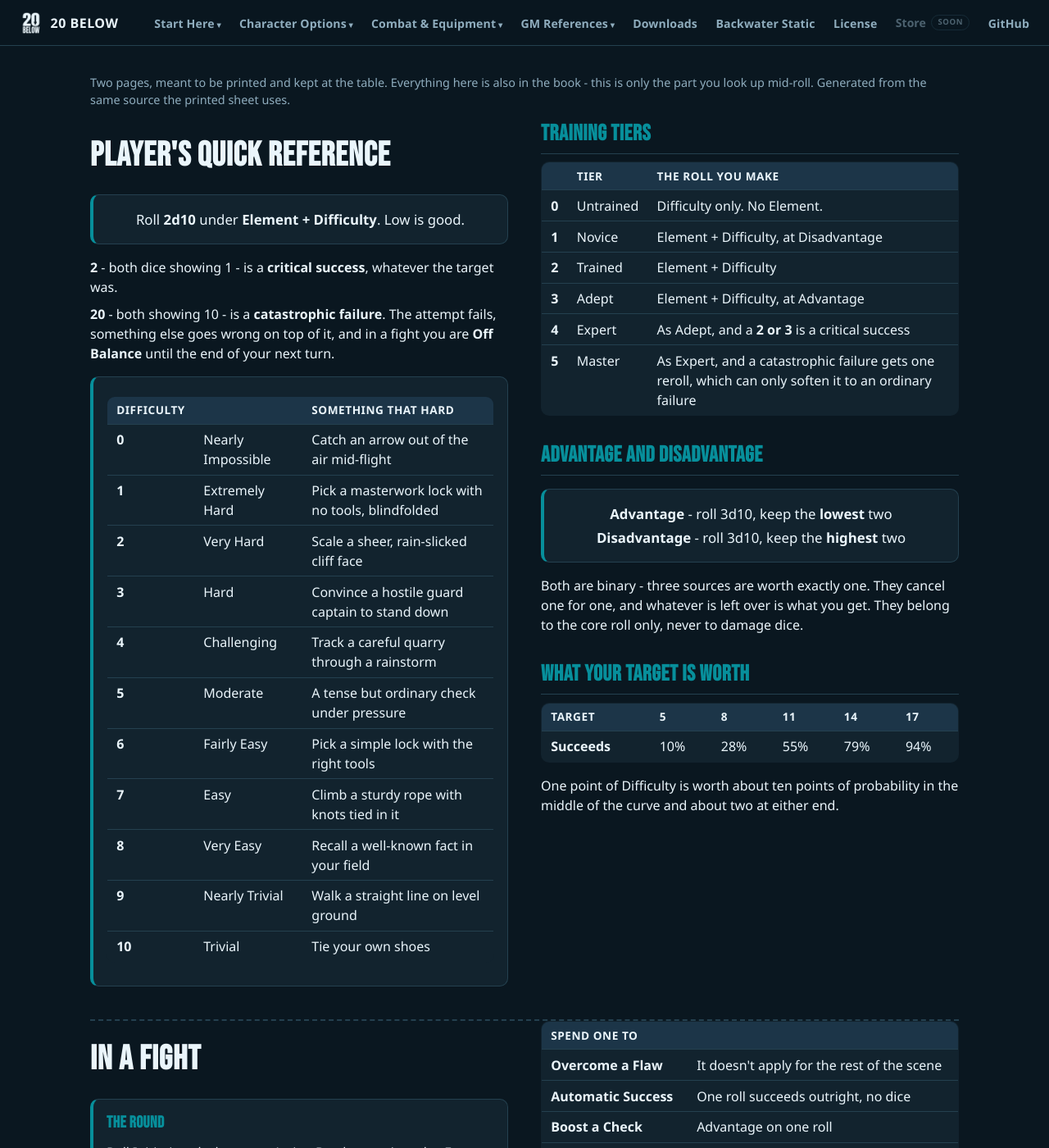
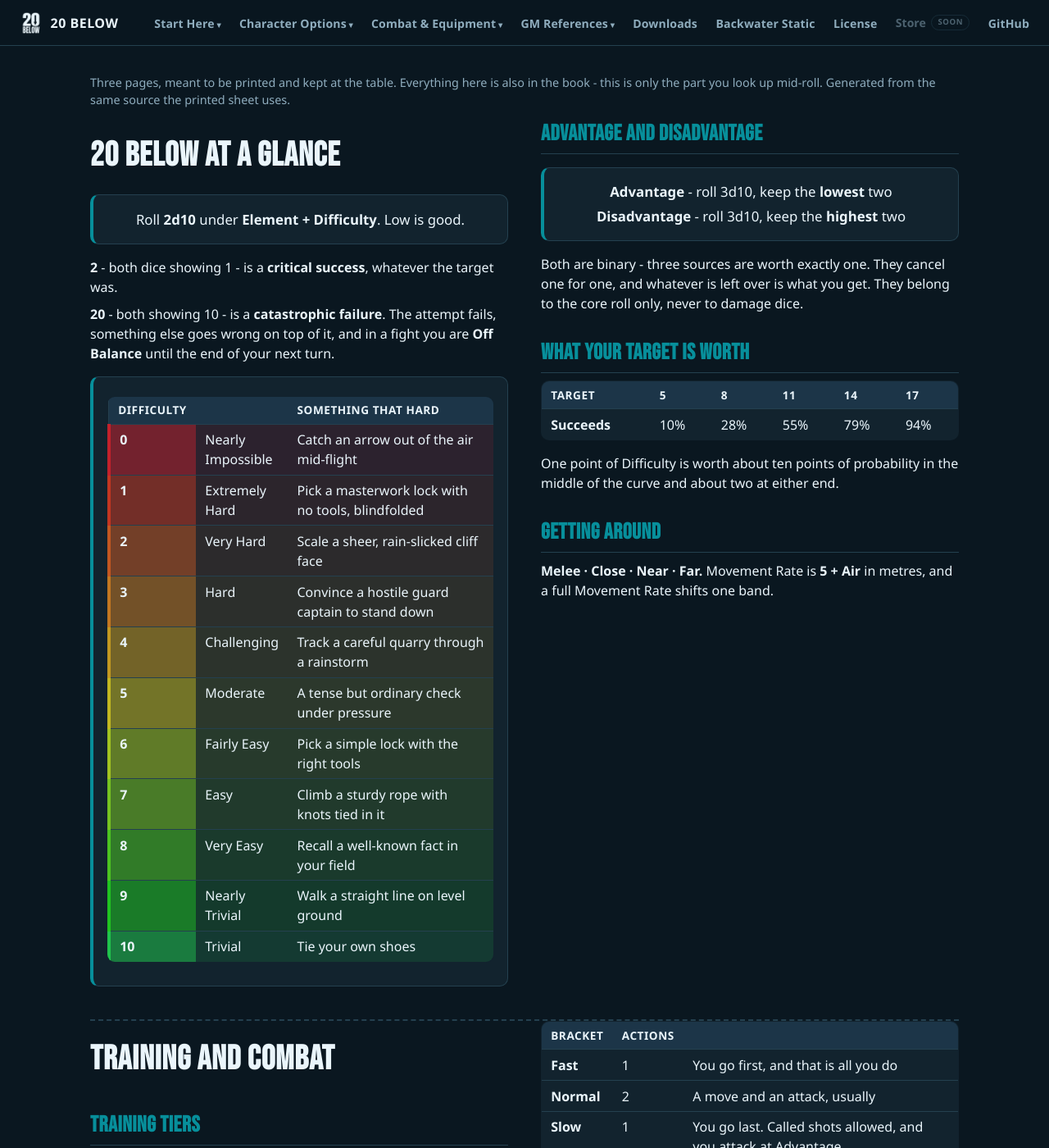
Before and after one commit to feralucce/20_Below, a Jekyll site: the page built from docs/player-quick-reference.html, in a window 1280 px wide and 1400 px high. Shown: the whole window at 82% size. Built offline with Jekyll 4.4.1, drawn with Linux system fonts in a browser that asks for light colours; some of the changed text lies outside the part shown.

Commit message:
Colour the Difficulty ladder, and make the sheet fit its pages
The ladder now runs deep red at Nearly Impossible to green at Trivial.
The number cell carries the colour as a solid block so the rungs read as
one column down the left edge; the row keeps a faint wash so the eye
tracks across to the example. The name column still says which rung it
is, so the chart works in greyscale, in a black-and-white print, and for
anyone the colour does not reach - the colour is reinforcement, never the
only channel.

One line of markdown drives both outputs. `wide` was discarding its
variant, and blocks.js drops any variant not on an allowlist so a typo
cannot leave a dead class. `difficulty` could not join VARIANTS, which
also drives the built-in guide's colour swatches and would have gained a
swatch for a colour that does not exist, so layout variants get their own
list with the same behaviour.

The sheet is also renamed to "20 Below at a Glance", through the heading,
the title, the description and the nav. The URL keeps its old filename;
renaming it would break existing links for nothing.

And it is three pages now, because it was never two. At Letter trim page
one ran 36% over and page two 46% - the Brewery reports the number of
\page markers, not the number of sheets it prints on. The split follows
measured section heights rather than where the old break happened to
fall, and no content was cut to get there: the reordering compared every
body line before and after and refused to write if one moved in or out.
The space came from a layout bug instead. Brewery tables are
table-layout:fixed, so the ladder's three columns split into equal thirds
and the first holds a single digit. A third of the page for "0" wrapped
nearly every example onto a second line; naming the two narrow columns
drops all eleven rows to one line and recovers more than the overflow.
That is the difference between three pages and four.

All three pages now measure exactly to the sheet, and the overflow
warning is gone. Every rule added is scoped to .wide--difficulty, so no
other Brewery document changes.

Co-Authored-By: Claude Opus 5 <noreply@anthropic.com>

```diff
--- a/_includes/site-nav.html
+++ b/_includes/site-nav.html
@@ -28,7 +28,7 @@ own <main id="main">. It is invisible until focused.
     <li class="has-dropdown">
       <a href="/rules-hub.html"{% if page.nav_section == "start" %} aria-current="page"{% endif %}>Start Here</a>
       <ul class="dropdown">
-        <li><a href="/docs/player-quick-reference.html">Player's Quick Reference</a></li>
+        <li><a href="/docs/player-quick-reference.html">20 Below at a Glance</a></li>
         <li><a href="/docs/combat-flow-reference.html">How Do I&hellip;?</a></li>
         <li><a href="/webbook/">The Player's Guide</a></li>
         <li><a href="/webbook/introduction.html">Introduction</a></li>
--- a/docs/player-quick-reference.html
+++ b/docs/player-quick-reference.html
@@ -6,8 +6,8 @@ nav_section: start
 <head>
 <meta charset="utf-8" />
 <meta name="viewport" content="width=device-width, initial-scale=1" />
-<title>Player's Quick Reference - 20 Below</title>
-<meta name="description" content="The two-page 20 Below player reference: the core roll, the Difficulty ladder, Training Tiers, combat, Ki, Fate Tokens and conditions." />
+<title>20 Below at a Glance</title>
+<meta name="description" content="The 20 Below player reference: the core roll, the Difficulty ladder, Training Tiers, combat, Ki, Fate Tokens and conditions." />
 <link rel="icon" type="image/x-icon" href="assets/brand/favicon.ico" />
 <link rel="icon" type="image/png" sizes="32x32" href="assets/brand/favicon-32.png" />
 <link rel="apple-touch-icon" href="assets/brand/favicon-128.png" />
@@ -46,6 +46,38 @@ nav_section: start
            padding: 0.8rem 1rem; margin: 1rem 0; }
   .block.roll { text-align: center; font-size: 1.05rem; }
   .block.roll p { margin: 0.25rem 0; }
+  /* The Difficulty ladder, hardest to easiest. Decoration only - the
+     name column carries the rung, so it survives greyscale and
+     anyone the colour does not reach. */
+  /* Fixed layout splits three columns into equal thirds, and the first
+     one holds a single digit. Naming the narrow two lets each example
+     set on one line, which is the difference between this sheet being
+     three pages and four. */
+  .wide--difficulty td:first-child,.wide--difficulty th:first-child{width:11%}
+  .wide--difficulty td:nth-child(2),.wide--difficulty th:nth-child(2){width:22%}
+  .wide--difficulty tbody tr:nth-child(1){background:hsla(356,72%,48%,.13)}
+  .wide--difficulty tbody tr:nth-child(1) td:first-child{background:hsla(356,72%,48%,.42);border-left:5px solid hsla(356,72%,46%,.95)}
+  .wide--difficulty tbody tr:nth-child(2){background:hsla(8,72%,48%,.13)}
+  .wide--difficulty tbody tr:nth-child(2) td:first-child{background:hsla(8,72%,48%,.42);border-left:5px solid hsla(8,72%,46%,.95)}
+  .wide--difficulty tbody tr:nth-child(3){background:hsla(20,72%,48%,.13)}
+  .wide--difficulty tbody tr:nth-child(3) td:first-child{background:hsla(20,72%,48%,.42);border-left:5px solid hsla(20,72%,46%,.95)}
+  .wide--difficulty tbody tr:nth-child(4){background:hsla(32,72%,48%,.13)}
+  .wide--difficulty tbody tr:nth-child(4) td:first-child{background:hsla(32,72%,48%,.42);border-left:5px solid hsla(32,72%,46%,.95)}
+  .wide--difficulty tbody tr:nth-child(5){background:hsla(44,72%,48%,.13)}
+  .wide--difficulty tbody tr:nth-child(5) td:first-child{background:hsla(44,72%,48%,.42);border-left:5px solid hsla(44,72%,46%,.95)}
+  .wide--difficulty tbody tr:nth-child(6){background:hsla(56,72%,48%,.13)}
+  .wide--difficulty tbody tr:nth-child(6) td:first-child{background:hsla(56,72%,48%,.42);border-left:5px solid hsla(56,72%,46%,.95)}
+  .wide--difficulty tbody tr:nth-child(7){background:hsla(72,72%,48%,.13)}
+  .wide--difficulty tbody tr:nth-child(7) td:first-child{background:hsla(72,72%,48%,.42);border-left:5px solid hsla(72,72%,46%,.95)}
+  .wide--difficulty tbody tr:nth-child(8){background:hsla(88,72%,48%,.13)}
+  .wide--difficulty tbody tr:nth-child(8) td:first-child{background:hsla(88,72%,48%,.42);border-left:5px solid hsla(88,72%,46%,.95)}
+  .wide--difficulty tbody tr:nth-child(9){background:hsla(104,72%,48%,.13)}
+  .wide--difficulty tbody tr:nth-child(9) td:first-child{background:hsla(104,72%,48%,.42);border-left:5px solid hsla(104,72%,46%,.95)}
+  .wide--difficulty tbody tr:nth-child(10){background:hsla(120,72%,48%,.13)}
+  .wide--difficulty tbody tr:nth-child(10) td:first-child{background:hsla(120,72%,48%,.42);border-left:5px solid hsla(120,72%,46%,.95)}
+  .wide--difficulty tbody tr:nth-child(11){background:hsla(136,72%,48%,.13)}
+  .wide--difficulty tbody tr:nth-child(11) td:first-child{background:hsla(136,72%,48%,.42);border-left:5px solid hsla(136,72%,46%,.95)}
+
   .page-split { border: none; border-top: 2px dashed var(--panel-border); margin: 2.5rem 0 0; }
   .sheet-note { color: var(--text-dim); font-size: 0.9rem; }
   /* Two columns on a wide screen, one on a phone - it is a reference, not an essay. */
@@ -69,16 +101,16 @@ nav_section: start
 <body>
 {% include site-nav.html %}
 <main id="main">
-<p class="sheet-note no-print">Two pages, meant to be printed and kept at the table.
+<p class="sheet-note no-print">Three pages, meant to be printed and kept at the table.
 Everything here is also in the book - this is only the part you look up mid-roll.
 Generated from the same source the printed sheet uses.</p>
-<div class="cols"><h1>Player's Quick Reference</h1>
+<div class="cols"><h1>20 Below at a Glance</h1>
 <div class="block roll">
 <p>Roll <strong>2d10</strong> under <strong>Element + Difficulty</strong>. Low is good.</p>
 </div>
 <p><strong>2</strong> - both dice showing 1 - is a <strong>critical success</strong>, whatever the target was.</p>
 <p><strong>20</strong> - both showing 10 - is a <strong>catastrophic failure</strong>. The attempt fails, something else goes wrong on top of it, and in a fight you are <strong>Off Balance</strong> until the end of your next turn.</p>
-<div class="block wide">
+<div class="block wide wide--difficulty">
 <table>
 <thead><tr><th>Difficulty</th><th></th><th>Something that hard</th></tr></thead>
 <tbody>
@@ -95,17 +127,6 @@ Generated from the same source the printed sheet uses.</p>
 <tr><td><strong>10</strong></td><td>Trivial</td><td>Tie your own shoes</td></tr>
 </tbody></table>
 </div>
-<h2>Training Tiers</h2>
-<table>
-<thead><tr><th></th><th>Tier</th><th>The roll you make</th></tr></thead>
-<tbody>
-<tr><td><strong>0</strong></td><td>Untrained</td><td>Difficulty only. No Element.</td></tr>
-<tr><td><strong>1</strong></td><td>Novice</td><td>Element + Difficulty, at Disadvantage</td></tr>
-<tr><td><strong>2</strong></td><td>Trained</td><td>Element + Difficulty</td></tr>
-<tr><td><strong>3</strong></td><td>Adept</td><td>Element + Difficulty, at Advantage</td></tr>
-<tr><td><strong>4</strong></td><td>Expert</td><td>As Adept, and a <strong>2 or 3</strong> is a critical success</td></tr>
-<tr><td><strong>5</strong></td><td>Master</td><td>As Expert, and a catastrophic failure gets one reroll, which can only soften it to an ordinary failure</td></tr>
-</tbody></table>
 <h2>Advantage and Disadvantage</h2>
 <div class="block roll">
 <p><strong>Advantage</strong> - roll 3d10, keep the <strong>lowest</strong> two</p>
@@ -119,10 +140,24 @@ Generated from the same source the printed sheet uses.</p>
 <tr><td><strong>Succeeds</strong></td><td>10%</td><td>28%</td><td>55%</td><td>79%</td><td>94%</td></tr>
 </tbody></table>
 <p>One point of Difficulty is worth about ten points of probability in the middle of the curve and about two at either end.</p>
+<h2>Getting Around</h2>
+<p><strong>Melee · Close · Near · Far.</strong> Movement Rate is <strong>5 + Air</strong> in metres, and a full Movement Rate shifts one band.</p>
 </div>
 <hr class="page-split" />
 <div class="cols">
-<h1>In a Fight</h1>
+<h1>Training and Combat</h1>
+<h2>Training Tiers</h2>
+<table>
+<thead><tr><th></th><th>Tier</th><th>The roll you make</th></tr></thead>
+<tbody>
+<tr><td><strong>0</strong></td><td>Untrained</td><td>Difficulty only. No Element.</td></tr>
+<tr><td><strong>1</strong></td><td>Novice</td><td>Element + Difficulty, at Disadvantage</td></tr>
+<tr><td><strong>2</strong></td><td>Trained</td><td>Element + Difficulty</td></tr>
+<tr><td><strong>3</strong></td><td>Adept</td><td>Element + Difficulty, at Advantage</td></tr>
+<tr><td><strong>4</strong></td><td>Expert</td><td>As Adept, and a <strong>2 or 3</strong> is a critical success</td></tr>
+<tr><td><strong>5</strong></td><td>Master</td><td>As Expert, and a catastrophic failure gets one reroll, which can only soften it to an ordinary failure</td></tr>
+</tbody></table>
+<h2>In a Fight</h2>
 <div class="block box">
 <h3>The round</h3>
 <p>Roll Initiative, declare your Action Bracket, act in order. Fast goes first, Slow goes last.</p>
@@ -152,6 +187,10 @@ Generated from the same source the printed sheet uses.</p>
 <div class="block roll">
 <p><strong>Ki = your strongest Element + 8</strong></p>
 </div>
+</div>
+<hr class="page-split" />
+<div class="cols">
+<h1>Fate and Conditions</h1>
 <h2>Fate Tokens</h2>
 <table>
 <thead><tr><th>You gain one from</th><th></th></tr></thead>
@@ -191,9 +230,7 @@ Generated from the same source the printed sheet uses.</p>
 <tr><td><strong>Poise</strong></td><td>Flustered, then Humiliated below 0</td></tr>
 <tr><td><strong>Sanity</strong></td><td>Shattered. 1 Ki or a rest brings you back to 1</td></tr>
 <tr><td><strong>An unnamed NPC</strong></td><td>Dead</td></tr>
-</tbody></table>
-<h2>Getting Around</h2>
-<p><strong>Melee · Close · Near · Far.</strong> Movement Rate is <strong>5 + Air</strong> in metres, and a full Movement Rate shifts one band.</p></div></main>
+</tbody></table></div></main>
 <script src="/docs/assets/js/site-nav.js"></script>
 </body>
 </html>
```
Also changed, not shown: brew/blocks.js (+11 -3 lines), brew/brew.css (+32 -0 lines), brew/examples/player-quick-reference.md (+24 -18 lines), tools/build-quick-reference.py (+35 -8 lines).
